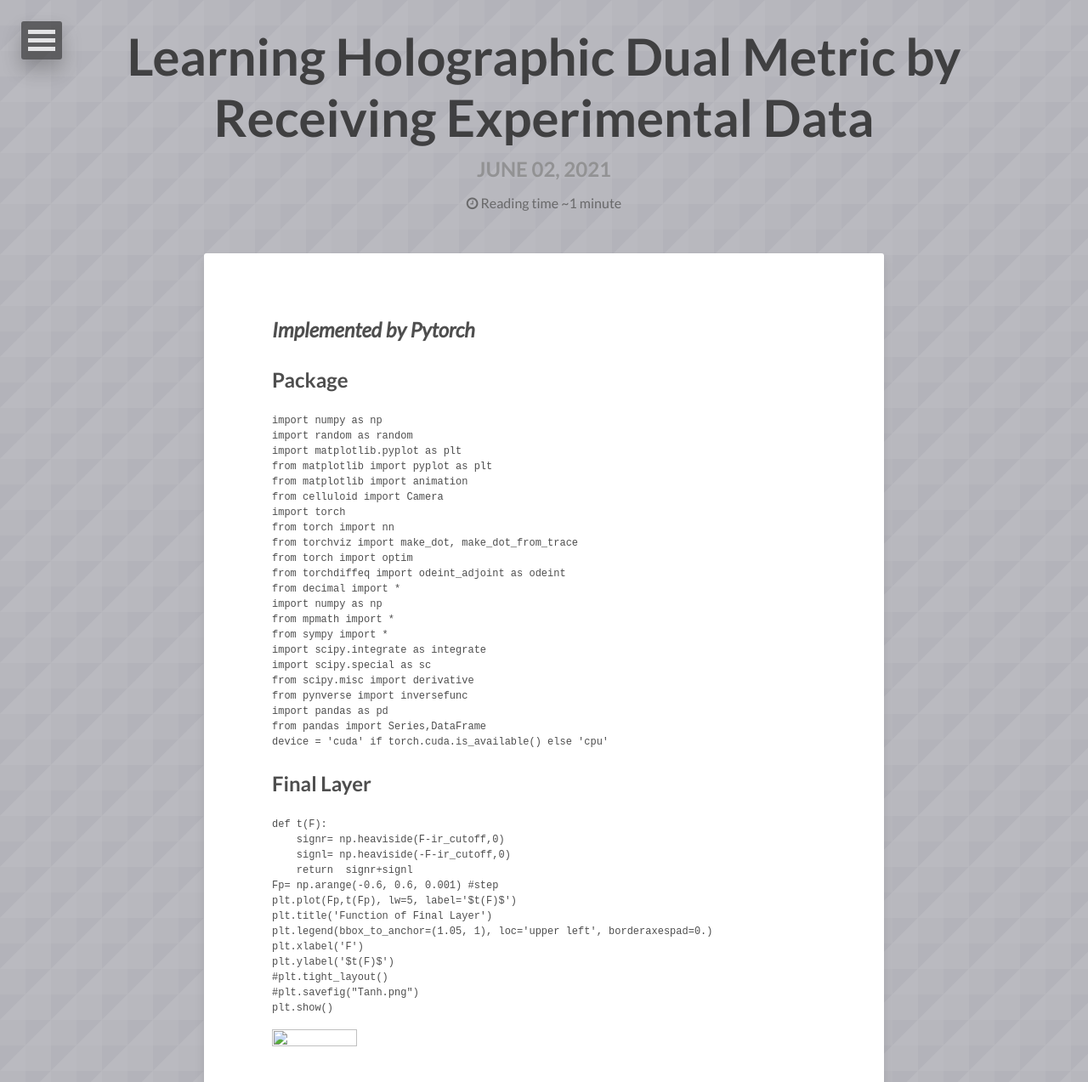
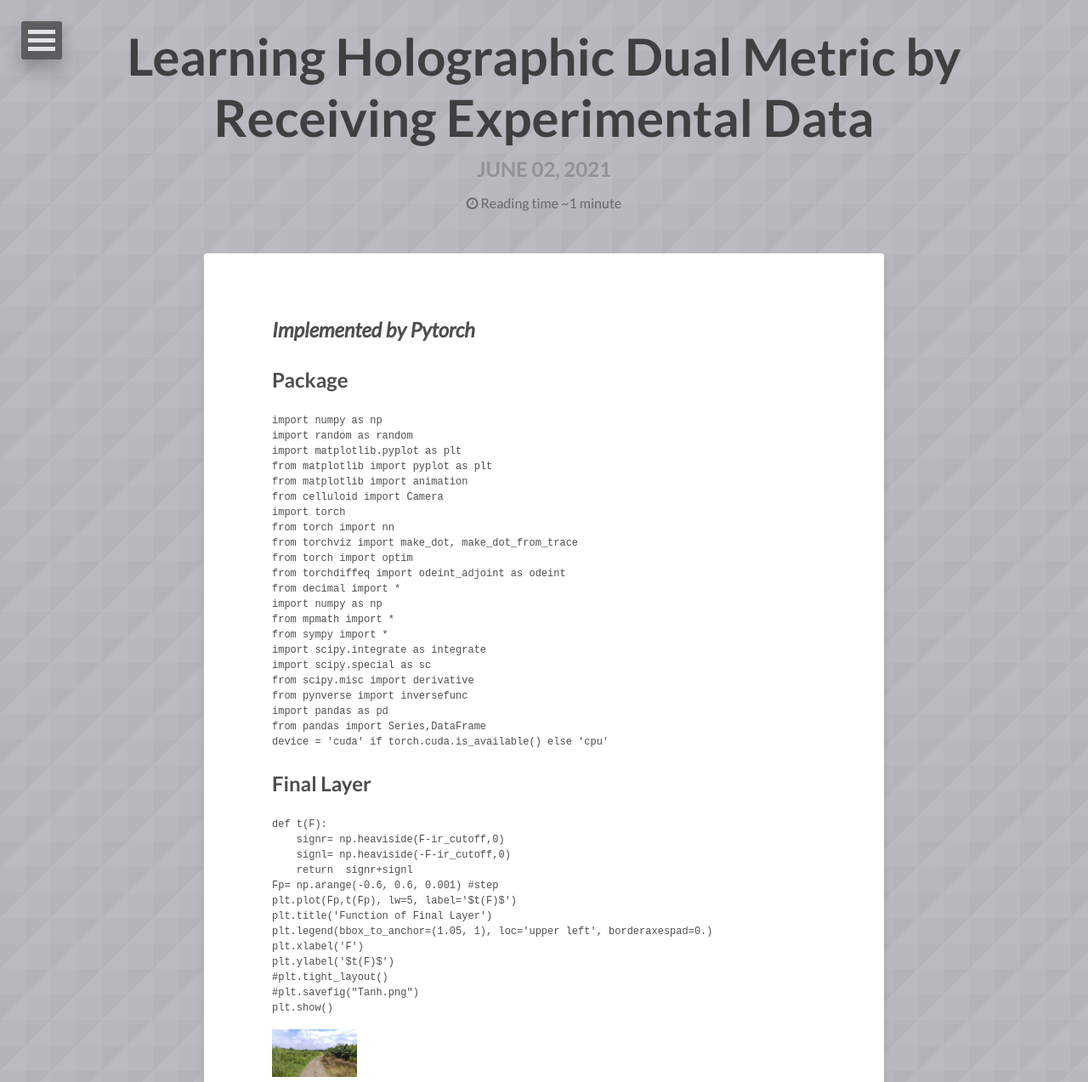
Before and after one commit to pochunsun/pochunsun.github.io, a Jekyll site: the page built from _posts/2021-06-02-sample-post.md, in a window 1280 px wide. Shown: the top 1273 px of the page at 85% size. Built offline with Jekyll 4.4.1, drawn with Linux system fonts in a browser that asks for light colours; nearby versions of some CDN libraries; comment, search, counter and statistics services are not loaded; grey boxes are pictures that could not be loaded.

Commit message:
Update 2021-06-02-sample-post.md

````diff
--- a/_posts/2021-06-02-sample-post.md
+++ b/_posts/2021-06-02-sample-post.md
@@ -53,7 +53,7 @@ plt.ylabel('$t(F)$')
 #plt.savefig("Tanh.png")
 plt.show()
 ```
-<img src="overme.jpg" width="100" height="100">
+<img src="https://github.com/pochunsun/pochunsun.github.io/blob/main/images/overme.jpg" width="100" height="100">
 <figure>
 	<a href="http://farm9.staticflickr.com/8426/7758832526_cc8f681e48_b.jpg"><img src="http://farm9.staticflickr.com/8426/7758832526_cc8f681e48_c.jpg" alt=""></a>
 	<figcaption>Morning Fog Emerging From Trees by A Guy Taking Pictures, on Flickr</a>.</figcaption>
````
